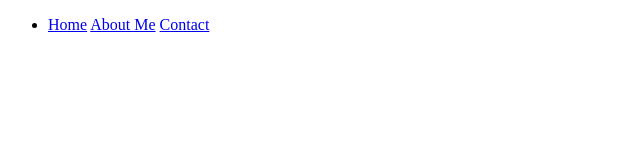
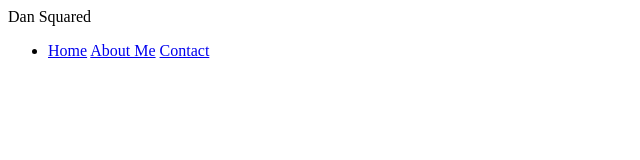
Before and after one commit to danielcsarria/dan-squared, a plain HTML site: page index.html in a window 1280 px wide. Shown: the whole page, without its empty margins (0-640 px from the left). Drawn offline with Linux system fonts and the light colour scheme.

Commit message:
adding logo to header

```diff
--- a/index.html
+++ b/index.html
@@ -9,6 +9,7 @@
   </head>
   <body>
     <header>
+      <div class="logo">Dan Squared</div>
       <nav>
         <ul>
           <li>
```
